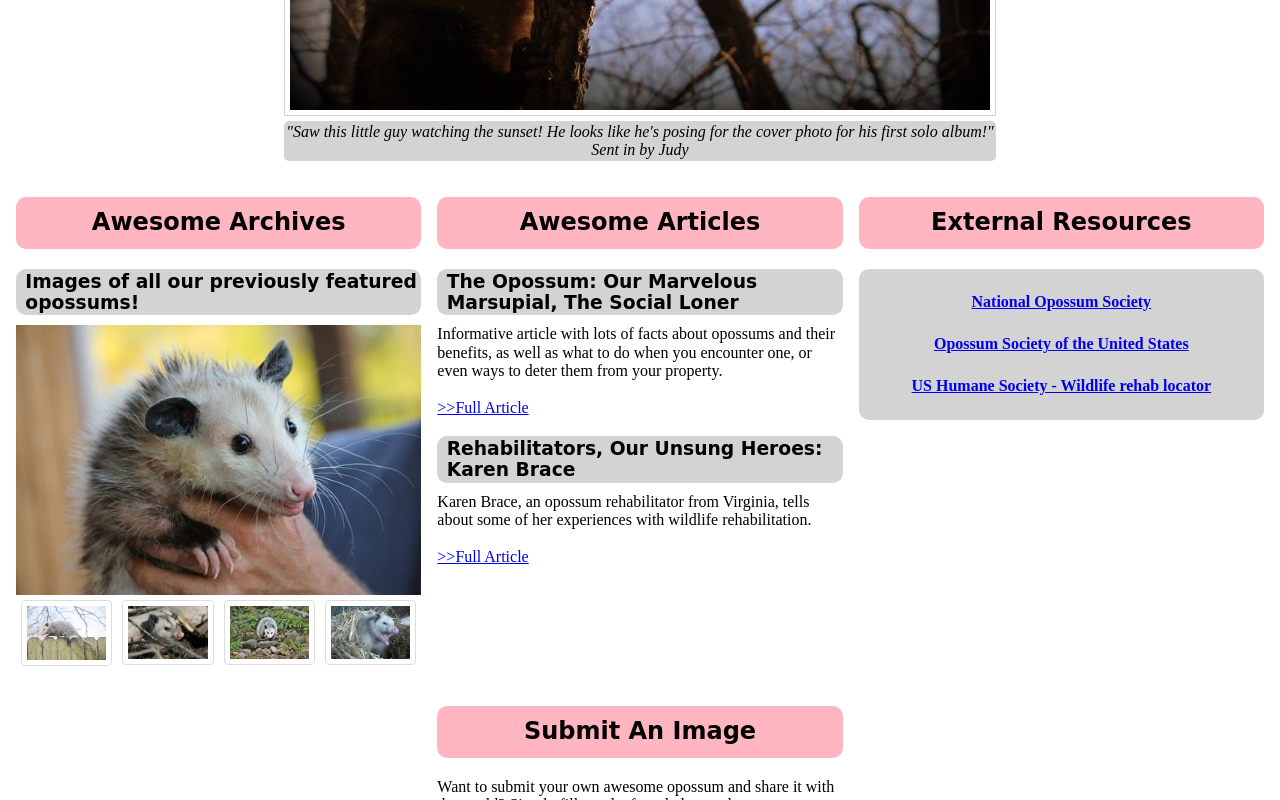
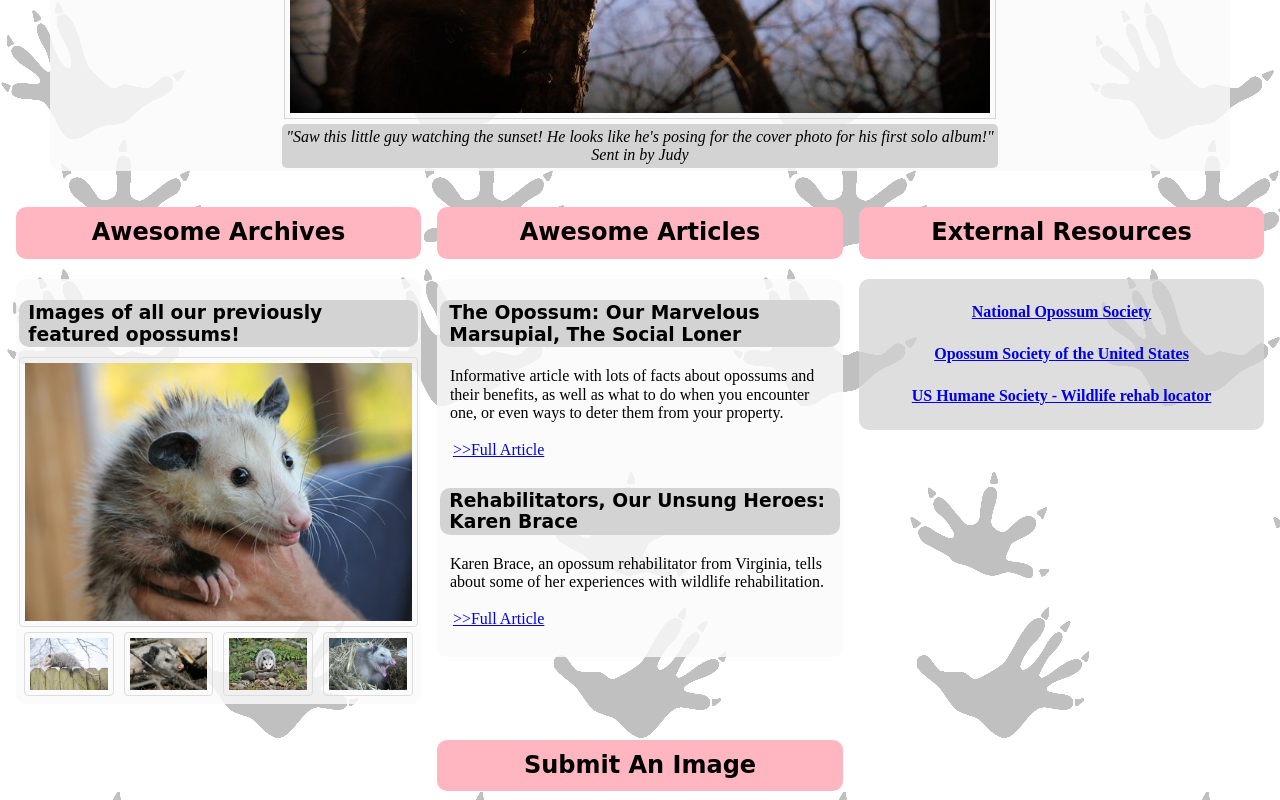
Before and after one commit to briteoctopus/AwesomeOpossums, a plain HTML site: page index.html in a window 1280 px wide. Shown: the part 780-1580 px from the top of the page. Drawn offline with Linux system fonts and the light colour scheme; a web font is replaced by a local one.

Commit message:
bigthumb and background stuff

```diff
--- a/awesomeopossums.css
+++ b/awesomeopossums.css
@@ -14,6 +14,7 @@ html, body {
 }
 
 body {
+    background-image: url("clearprints.png");
     display: grid;
     grid: "header" min-content
           "nav   " max-content
@@ -80,7 +81,7 @@ aside {
 }
 
 .exlinks {
-    background-color: lightgray;
+    background-color: rgba(211, 211, 211, 0.753);
     border-radius: 10px;
     text-align: center;
     font-weight: bold;
@@ -154,15 +155,31 @@ figcaption {
     background-color: lightgray;
     color: black;
     font-style: italic;
-    padding: 2px;
+    padding: 4px;
     text-align: center;
     max-width: max-content;
     margin: auto;
     border-radius: 5px;
 }
 
+.background {
+    background-color: rgba(250, 250, 250, 0.829);
+    border-radius: 10px;
+    padding: 3px;
+}
+
 article p {
     margin-top: 0em;
+    padding: 10px;
+}
+
+article a {
+    padding: 3px;
+}
+
+article a:hover {
+    background-color: #303030;
+    color: white;
 }
 
 form p {
@@ -210,6 +227,16 @@ form p {
     display: block;
     margin-left: auto;
     margin-right: auto;
+}
+
+.bigthumb {
+border: 1px solid #ddd;
+border-radius: 4px;
+padding: 5px;
+}
+
+.bigthumb:hover {
+    box-shadow: 0 0 2px 1px rgba(255, 192, 203, 1.5);
 }
 
 .thumbnail {
--- a/index.html
+++ b/index.html
@@ -67,6 +67,7 @@
           <section>
             <h2 class="limit" id="featured">Featured Opossum</h2>
             <!--Pic of the week/month plus a caption-->
+            <div class="background limit">
             <figure>
               <a target="_blank" href="images\coverforhissoloalbum.jpg">
               <img class="weeklyopossum" src="images\coverforhissoloalbum.jpg" alt="Opossum in a tree"></a>
@@ -75,15 +76,17 @@
                 Sent in by Judy
               </figcaption>
             </figure>
+            </div>
           </section>
         </div>
         <div class="archive">
           <section>
             <h2 id="archives">Awesome Archives</h2>
             <!--Former featured pics; maybe link to another page?-->
+            <div class="background">
             <h3>Images of all our previously featured opossums!</h3>
             <a target="_blank" href="images\heck.jpg"> <!--may have to change link here!-->
-              <img src="images\heck.jpg" alt="Opossum being held in a man's hand" class="responsive">
+              <img src="images\heck.jpg" alt="Opossum being held in a man's hand" class="responsive bigthumb">
             </a>
             <div class="row">
               <div class="column">
@@ -106,12 +109,14 @@
               <img src="images\screem.jpg" alt="Opossum hissing" class="responsive thumbnail">
             </a>
             </div>
+            </div>
           </section>
         </div>
         <div class="articles">
           <section>
             <h2 id="articles">Awesome Articles</h2>
             <!--Lorem Ipsum w/a link to more?-->
+            <div class="background">
             <article>
               <h3>The Opossum: Our Marvelous Marsupial, The Social Loner</h3>
               <p>
@@ -128,6 +133,7 @@
                 <a href="https://www.wildliferescueleague.org/rehabilitator-spotlight/karen-brace/" target="_blank">>>Full Article</a>
               </p>
             </article>
+          </div>
           </section>
         </div>
         <div class="offsite">
@@ -150,6 +156,7 @@
         <div class="submission">
           <section>
             <h2>Submit An Image</h2>
+            <div class="background">
             <p>
               Want to submit your own awesome opossum and share it with the
               world? Simply fill out the form below and your opossum might be
@@ -196,6 +203,7 @@
                 </p>
               </form>
             </div>
+            </div>
             <!--submission form -->
           </section>
         </div>
@@ -206,8 +214,10 @@
     <aside>
       <section class="facts">
         <h2 class="limit">Random Opossum Fact!</h2>
+        <div class="background limit">
         <p>Hopefully some kind of script thing here to give you a random fact when
         you reload the page!</p>
+        </div>
         <!--some kind of JS script to show random facts?-->
       </section>
     </aside>
```
Also changed, not shown: clearprints.png (added).
